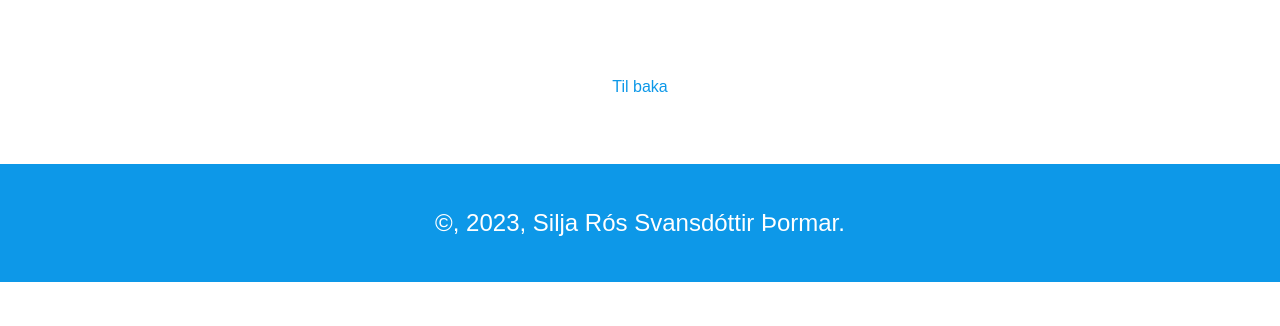
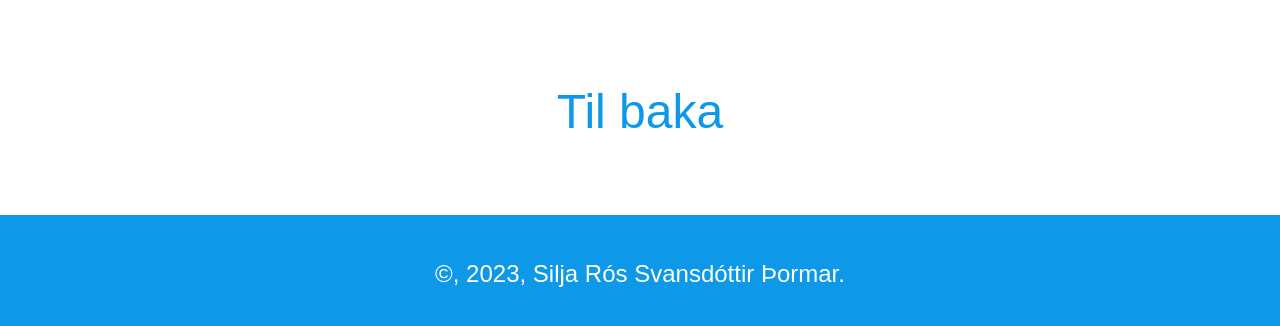
Before and after one commit to siljaros1994/france, a plain HTML site: page Eza.html in a window 1280 px wide. Shown: the part 3068-3394 px from the top of the page. Before the commit the page ends 3350 px from the top, so only its background shows below. Drawn offline with Linux system fonts and the light colour scheme.

Commit message:
more
more

```diff
--- a/Eza.html
+++ b/Eza.html
@@ -43,7 +43,10 @@
     <img src="images3/08.jpg" alt="Slide 1">
   </section>
 
-  <a href="javascript:history.back()">Til baka</a>
+  <a href="javascript:history.back()">
+    <span>Til baka</span>
+  </a>
+</main>
 
   <footer>
     <p>©, 2023, Silja Rós Svansdóttir Þormar.</p>
--- a/css/styles.css
+++ b/css/styles.css
@@ -85,7 +85,7 @@ section img {
   display: block;
   text-decoration: none;
   color: #000;
-  font-size: 2rem;
+  font-size: 3rem;
 }
 
 footer {
```
Also changed, not shown: Menton.html (+4 -1 lines), Menton1.html (+4 -1 lines), Monaco.html (+4 -1 lines), Nice1.html (+0 -1 lines), Roquebrune-cap-martin.html (+4 -1 lines), Saint-paul.html (+4 -1 lines), Saint-tropez.html (+4 -1 lines), cannes.html (+4 -1 lines), cannes1.html (+4 -1 lines), cannes2.html (+4 -1 lines).
